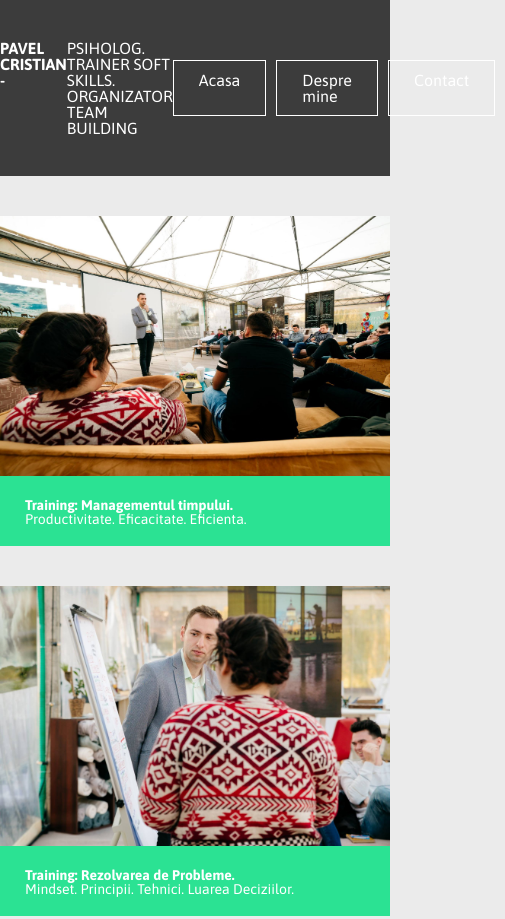
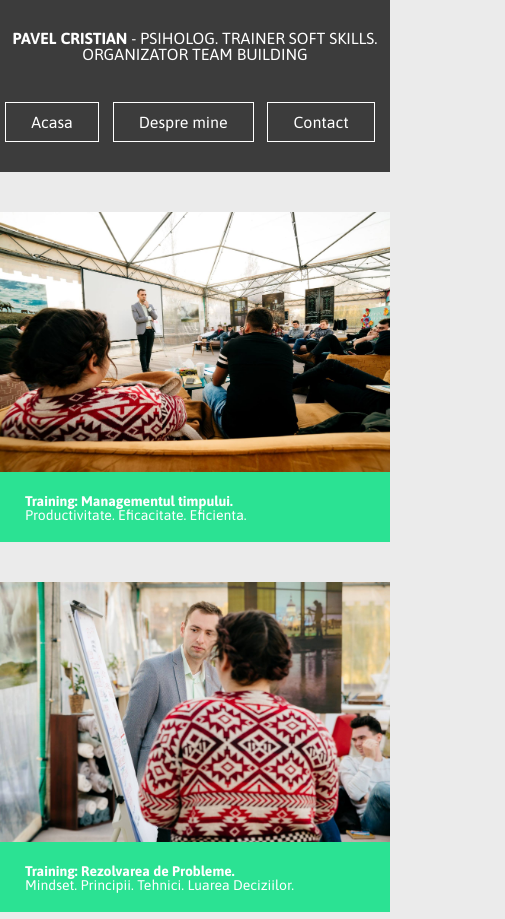
Before and after one commit to Cristian-Pavel/website-trainer, a plain HTML site: page index.html in a window 390 px wide. Shown: the top 919 px of the page, 505 px wide, since content can reach past the window. Drawn offline with Linux system fonts and the light colour scheme.

Commit message:
modificari responsive

```diff
--- a/index.html
+++ b/index.html
@@ -12,13 +12,14 @@
 
     <div class="header-container">
         <header>
-            <div class="logo"><span>PAVEL CRISTIAN - </span>PSIHOLOG. TRAINER SOFT SKILLS. ORGANIZATOR TEAM BUILDING</div>
+
+            <div class="logo"><p><span>PAVEL CRISTIAN </span> - PSIHOLOG. TRAINER SOFT SKILLS. ORGANIZATOR TEAM BUILDING</p>
+            </div>
             <nav>
                 <a href="index.html" class="navbutton">Acasa</a>
                 <a href="https://www.linkedin.com/in/pavelcristi05/" class="navbutton">Despre mine</a>
                 <a href="mailto:cristi.andrei.pavel@gmail.com?Subject=Propunere colaborare" class="navbutton">Contact</a>
             </nav>
-
 
         </header>
 
--- a/style.css
+++ b/style.css
@@ -4,6 +4,7 @@ body {
     margin: 0;
     font-family: 'Asap', sans-serif;
     background-color: #EBEBEB;
+    color: white;
 }
 
 a {
@@ -15,25 +16,24 @@ header {
     max-width: 1024px;
     min-height: 100px;
     margin: 0 auto;
-    color: white;
     display: flex;
     justify-content: space-between;
     align-items: center;
-    padding-top: 20px;
-    padding-bottom: 20px;
+    padding-top: 10px;
+    padding-bottom: 10px;
 }
 
 header .logo{
-    display: flex;
-    justify-content: space-between;
+    /* display: flex;
+    justify-content: space-between; */
     align-items: left;
     padding-top: 20px;
     padding-bottom: 20px;
 }
 
 header nav {
-    display: flex;
-    justify-content: space-between;
+    /* display: flex;
+    justify-content: space-between; */
     align-items: right;
     padding-top: 20px;
     padding-bottom: 20px;
@@ -60,12 +60,14 @@ header nav {
     display: flex;
     flex-wrap: wrap;
     justify-content: space-between;
+    padding-top: 140px;
 }
 
 .header-container {
     background-color: rgb(60, 60, 60);
     min-height: 100px;
-    margin-bottom: 40px;
+    position: fixed;
+    width: 100%;
 }
 
 
@@ -83,7 +85,7 @@ footer {
 }
 
 .col p {
-    color: white;
+    /* color: white; */
     font-size: 0.875rem;
     padding: 20px 25px;
 }
@@ -108,11 +110,34 @@ footer {
         width: 45%;
     }
 
-    /* .hide-desktop-only {
+    .hide-desktop-only {
         display: block;
-    }  - folosit pentru a elimina in modul desktop. E important ca la tag-ul cu Strategic Thinking sa adaug la clasa si hide-desktop-only*/
+    }
+    /* - folosit pentru a elimina in modul desktop. E important ca la tag-ul cu Strategic Thinking sa adaug la clasa si hide-desktop-only */
 
+    header {
+        display: block;
+        text-align: center;
+    }
+    .header-container {
+        position: relative;
+    }
 
+    .container {
+        padding-top: 40px;
+    }
+
+    nav a {
+        display: block;
+       }
+
+    .logo {
+        padding: 40px 0;
+    }
+
+    .mybutton {
+        margin-left: 0;
+    }
 
 }
 
@@ -125,4 +150,29 @@ footer {
     .hide-mobile {
         display: none;
     }
+
+    /* header {
+        display: block;
+        text-align: center;
+    }
+
+    .header-container {
+        position: relative;
+    }
+
+    .container {
+        padding-top: 40px;
+    }
+
+    nav a {
+        display: block;
+    }
+
+    .logo {
+        padding: 40px 0px;
+    }
+
+    .navbutton {
+        margin-left: 0px;
+    } */
 }
```
